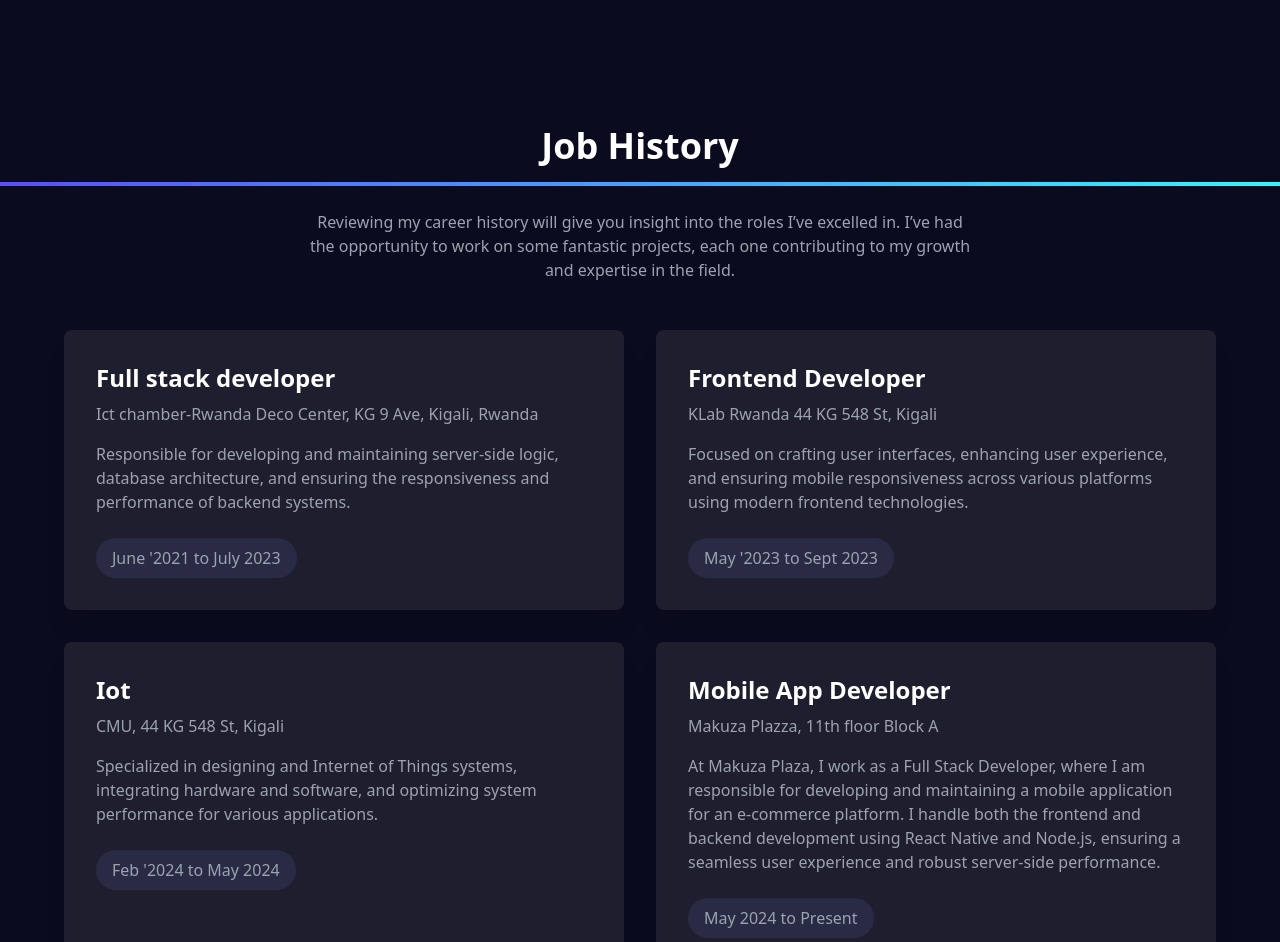
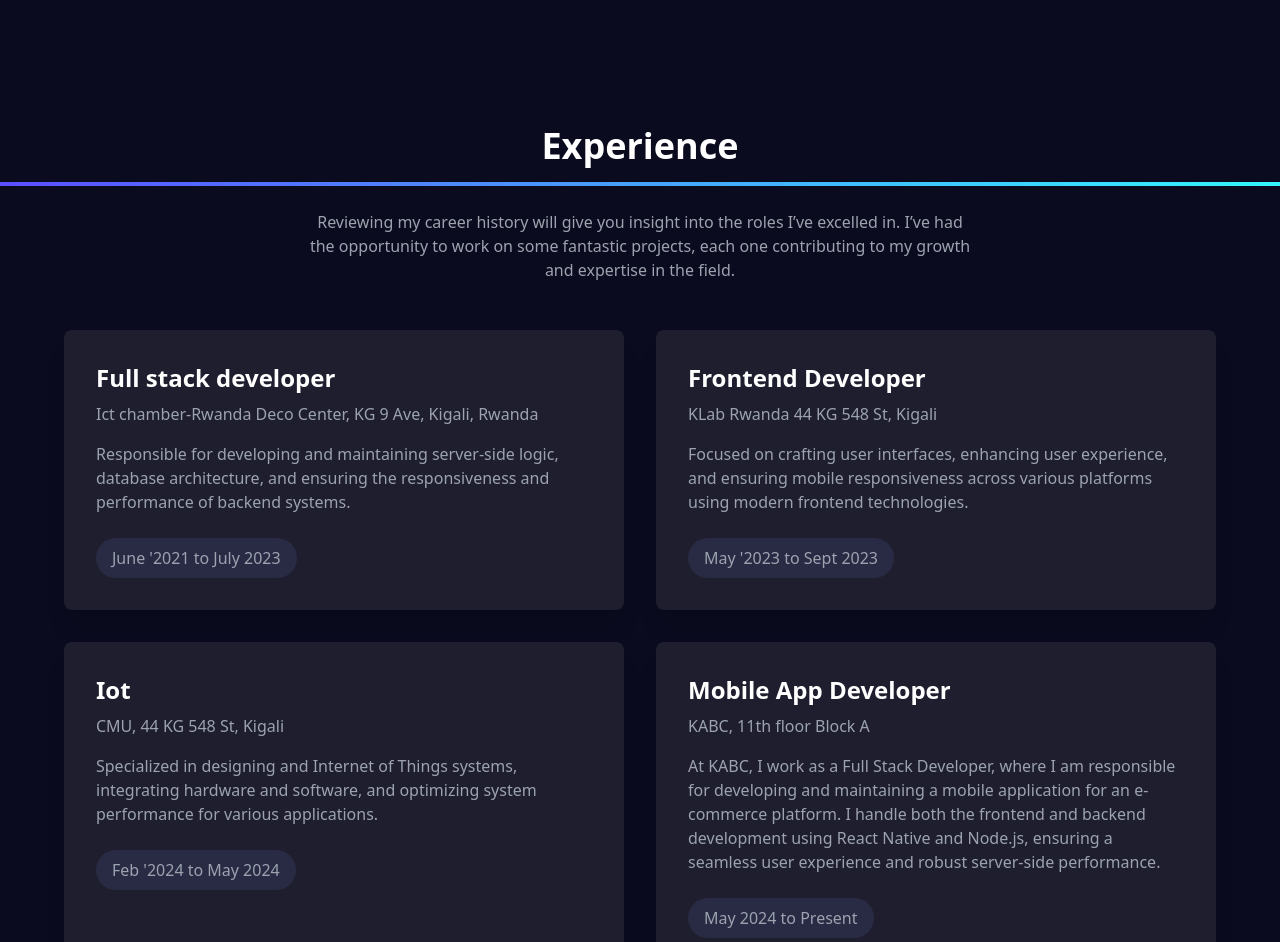
Before and after one commit to elisate/elisa.dev.portfolio, a React (Vite) app: page / in a window 1280 px wide. Shown: the part 1530-2472 px from the top of the page. Built offline with nearby package versions, Linux system fonts and the light colour scheme; no server answers.

Commit message:
fix this

```diff
--- a/src/pages/History.jsx
+++ b/src/pages/History.jsx
@@ -4,7 +4,7 @@ function History() {
       {/* Title Section */}
       <div className="text-center mb-12 animate-fade-in">
         <h2 className="text-4xl font-bold mb-4 animate-fade-in-up">
-          Job History
+          Experience
         </h2>
         <div className="w-16 h-1 bg-gradient-to-r from-[#5B4EFF] to-[#32F6FF] mx-auto mb-6 animate-width-grow"></div>
         <p className="text-gray-400 max-w-2xl mx-auto animate-fade-in-up delay-2">
@@ -75,10 +75,10 @@ function History() {
         <div className="bg-[#1e1e2f] p-8 rounded-lg shadow-xl hover:shadow-2xl transition-shadow duration-300 animate-fade-in-up delay-10">
           <h3 className="text-2xl font-bold mb-2">Mobile App Developer</h3>
           <p className="text-gray-400 mb-4">
-            Makuza Plazza, 11th floor Block A
+            KABC, 11th floor Block A
           </p>
           <p className="text-gray-400 mb-6">
-            At Makuza Plaza, I work as a Full Stack Developer, where I am
+            At KABC, I work as a Full Stack Developer, where I am
             responsible for developing and maintaining a mobile application for
             an e-commerce platform. I handle both the frontend and backend
             development using React Native and Node.js, ensuring a seamless user
```
